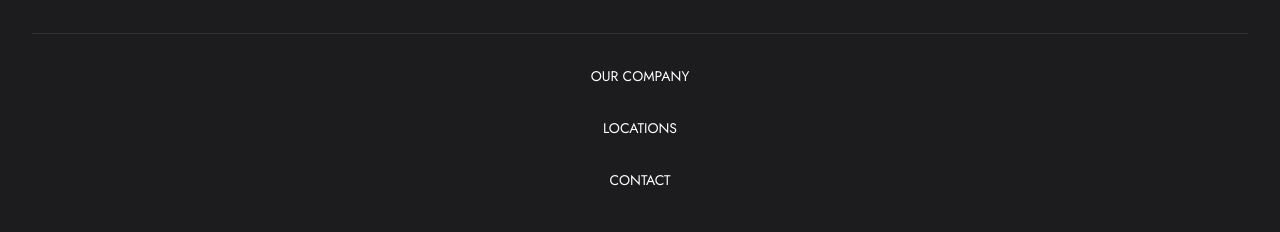
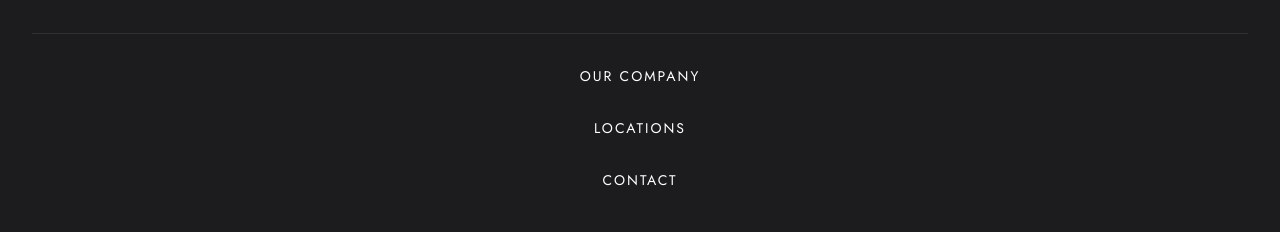
Before and after one commit to cotybro/designo, a React (Vite) app: page / in a window 1280 px wide. Shown: the part 376-608 px from the top of the page. Built offline with nearby package versions, Linux system fonts and the light colour scheme.

Commit message:
added letter spacing to footer links

```diff
--- a/src/Components/Footer/Footer.css
+++ b/src/Components/Footer/Footer.css
@@ -28,6 +28,7 @@ footer {
   font-size: 0.875rem;
   text-decoration: none;
   text-transform: uppercase;
+  letter-spacing: 2px;
 }
 
 .footer__link:first-child {
```
